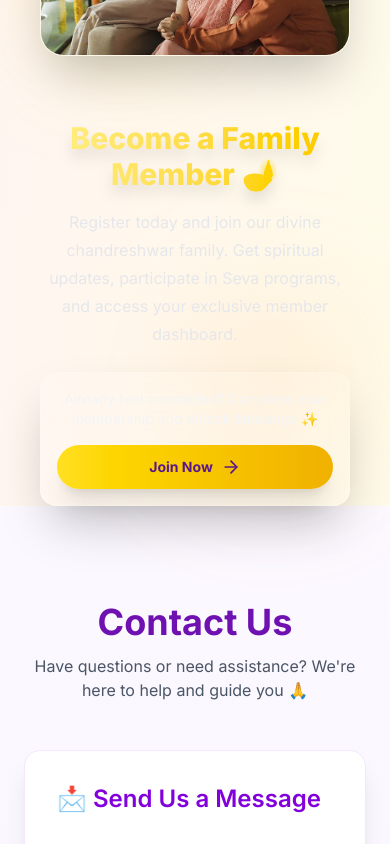
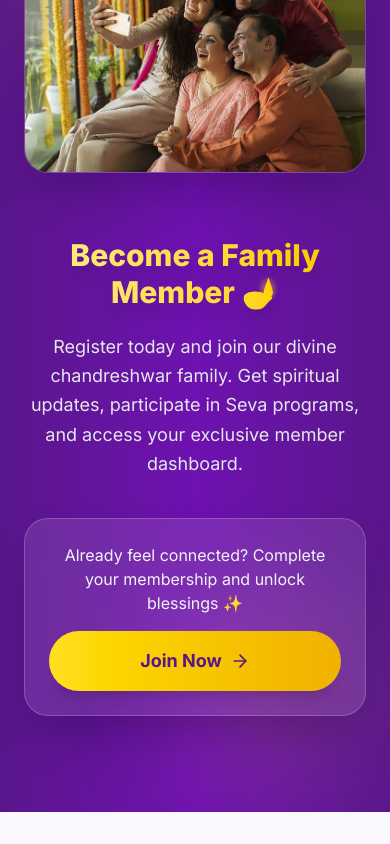
Before and after one commit to PathakAnshika/ShivTempleWebsite, a Next.js app: page / in a window 390 px wide. Shown: the part 6620-7464 px from the top of the page. Built offline with nearby package versions, Linux system fonts and the light colour scheme.

Commit message:
Upgrade Next.js to fix security vulnerability

```diff
--- a/app/components/MembershipSection.jsx
+++ b/app/components/MembershipSection.jsx
@@ -8,14 +8,7 @@ export function MembershipSection() {
   return (
     <section
   id="membership"
- className="
-  relative z-10
-  max-w-7xl mx-auto
-  px-4 sm:px-6
-  flex flex-col md:flex-row
-  items-center
-  gap-8 sm:gap-12 md:gap-16
-"
+  className="relative py-24 bg-gradient-to-r from-purple-900 via-purple-800 to-purple-900 overflow-hidden"
 >
       {/* Soft Glow Lights */}
       <div className="absolute top-10 left-10 w-40 h-40 bg-yellow-300/20 blur-3xl rounded-full"></div>
@@ -33,12 +26,10 @@ export function MembershipSection() {
         </div>
 
         {/* RIGHT SIDE CONTENT */}
-        <div className="
-  w-full md:w-1/2
-  text-center md:text-left
-">
+        <div className="w-full md:w-1/2 text-center md:text-left">
 
-          <h2 className="
+          <h2
+  className="
     text-3xl
     sm:text-4xl
     md:text-5xl
@@ -49,58 +40,32 @@ export function MembershipSection() {
     bg-clip-text
     text-transparent
     drop-shadow-xl
-">
-            Become a Family Member 🪔
+    leading-tight
+  "
+>
+  Become a Family
+  <span className="block">
+    Member 🪔
+  </span>
 </h2>
-
-          <p className="
-  mt-4 sm:mt-5
-  text-gray-200
-  text-base sm:text-lg
-  leading-7 sm:leading-relaxed
-">
+          <p className="mt-5 text-gray-200 text-lg leading-relaxed">
             Register today and join our divine chandreshwar family. Get spiritual updates,
             participate in Seva programs, and access your exclusive member dashboard.
           </p>
 
           {/* GLASSMORPHIC BOX */}
-          <div className="
-  mt-6 sm:mt-10
-  p-4 sm:p-6
-  rounded-2xl sm:rounded-3xl
-  backdrop-blur-xl
-  bg-white/10
-  border border-white/20
-  shadow-2xl
-"
->
-            <p className="
-  text-gray-100
-  text-sm sm:text-base
-  mb-4
-">
+          <div className="mt-10 p-6 rounded-3xl backdrop-blur-xl bg-white/10 border border-white/20 shadow-2xl">
+            <p className="text-gray-100 mb-4">
               Already feel connected? Complete your membership and unlock blessings ✨
             </p>
 
             <button
               onClick={() => router.push("/DevoteeCorner/login")}
-              className="
-  w-full
-  py-3 sm:py-4
-  text-sm sm:text-lg
-  bg-gradient-to-r
-  from-yellow-300
-  to-yellow-500
-  text-purple-900
-  font-bold
-  rounded-full
-  shadow-xl
-  hover:shadow-yellow-500/40
-  hover:scale-105
-  active:scale-95
-  transition-all
-  flex items-center justify-center gap-2
-"            >
+              className="w-full py-4 bg-gradient-to-r from-yellow-300 to-yellow-500
+              text-purple-900 font-bold text-lg rounded-full shadow-xl
+              hover:shadow-yellow-500/40 hover:scale-105 active:scale-95
+              transition-all flex items-center justify-center gap-2"
+            >
               Join Now <ArrowRight className="w-5 h-5" />
             </button>
           </div>
```
Lines whose indentation alone changed are shown as unchanged.
